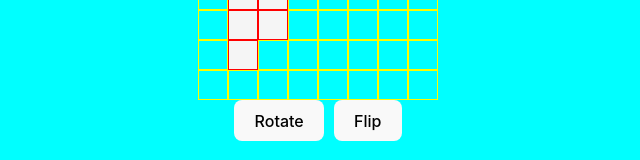
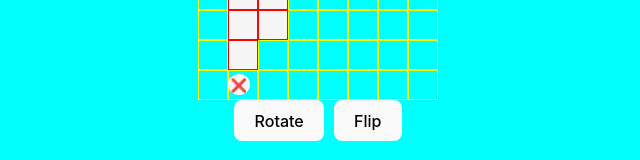
Before and after one commit to marcobaass/piece-of-cake, a React (Vite) app: page / in a window 1280 px wide. Shown: the part 415-575 px from the top of the page, without its empty margins (322-962 px from the left). Built offline with nearby package versions, Linux system fonts and the light colour scheme.

Commit message:
Confirmation Button

```diff
--- a/src/components/Board/Board.jsx
+++ b/src/components/Board/Board.jsx
@@ -121,5 +121,6 @@ Board.propTypes = {
   setCellY: PropTypes.func,
   handleFlip: PropTypes.func.isRequired,
   handleRotate: PropTypes.func.isRequired,
-  shape: PropTypes.array.isRequired
+  shape: PropTypes.array.isRequired,
+  isValid: PropTypes.bool.isRequired
 }
--- a/src/components/ShapeSelection/ShapeSelection.jsx
+++ b/src/components/ShapeSelection/ShapeSelection.jsx
@@ -1,7 +1,7 @@
 import Draggable from 'react-draggable';
 import styles from './ShapeSelection.module.css';
 import PropTypes from 'prop-types';
-import React, { isValidElement } from 'react';
+import React from 'react';
 
 export default function ShapeSelection({
   handleStartDragging,
@@ -9,7 +9,8 @@ export default function ShapeSelection({
   shapeGrid,
   setCellX,
   setCellY,
-  boardState
+  boardState,
+  isValid
 }) {
 
 
@@ -53,6 +54,7 @@ export default function ShapeSelection({
       }}
     >
       <div ref={nodeRef}>
+        <div>
           {shapeGrid.map((row, rowIndex) => (
             <div key={rowIndex} style={{ display: 'flex' }}>
               {row.map((cell, colIndex) => (
@@ -62,6 +64,16 @@ export default function ShapeSelection({
               ))}
             </div>
           ))}
+        </div>
+
+        <div>
+          {isValid.current ? (
+            <button className={styles.valid} onMouseDown={(e) => e.stopPropagation()}>✔</button>
+          ) : (
+            <button className={styles.invalid} onMouseDown={(e) => e.stopPropagation()}>❌</button>
+          )}
+        </div>
+
       </div>
     </Draggable>
   );
@@ -73,5 +85,6 @@ ShapeSelection.propTypes = {
   handleStopDragging: PropTypes.func.isRequired,
   setCellX: PropTypes.func.isRequired,
   setCellY: PropTypes.func.isRequired,
-  boardState: PropTypes.array.isRequired
+  boardState: PropTypes.array.isRequired,
+  isValid: PropTypes.object.isRequired,
 }
--- a/src/components/ShapeSelection/ShapeSelection.module.css
+++ b/src/components/ShapeSelection/ShapeSelection.module.css
@@ -25,12 +25,19 @@
   transform: scale(1.05);
 }
 
+button.invalid,
+button.valid {
+  margin-top: 0.25rem;
+  border-radius: 100%;
+  font-size: 0.825rem;
+}
+
 .valid {
+  padding: 0.1rem 0.35rem;
   color: green;
-  padding: 2px 4px;
 }
 
 .invalid {
+  padding: 0.1rem;
   color: red;
-  padding: 2px 4px;
 }
```
Lines whose indentation alone changed are shown as unchanged.
